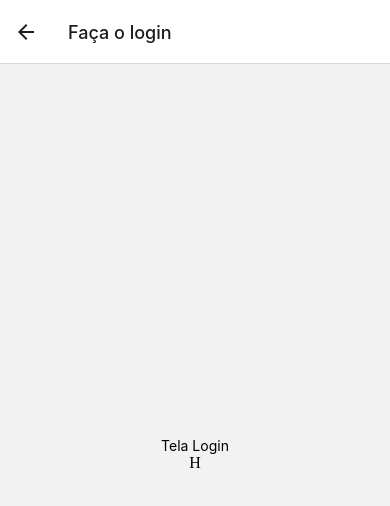
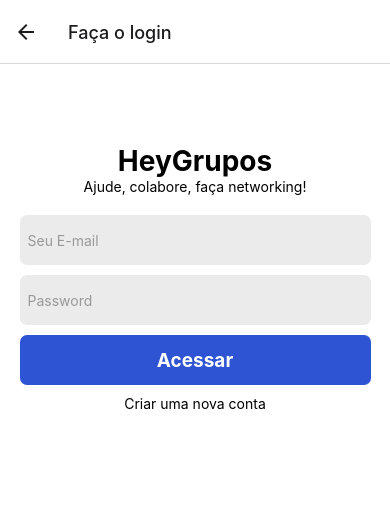
Before and after one commit to FabricioAllves/Hey-groups, a React Native app: screen /SignIn in a window 390 px wide. Shown: the top 506 px of the page. Built offline with nearby package versions, Linux system fonts and the light colour scheme.

Commit message:
Feat: criado tela de login/cadastro e estilizado

```diff
--- a/package.json
+++ b/package.json
@@ -10,6 +10,9 @@
     "lint": "eslint ."
   },
   "dependencies": {
+    "@react-native-firebase/app": "^16.4.6",
+    "@react-native-firebase/auth": "^16.4.6",
+    "@react-native-firebase/firestore": "^16.4.6",
     "@react-navigation/native": "^6.0.16",
     "@react-navigation/native-stack": "^6.9.4",
     "react": "18.1.0",
--- a/src/pages/ChatRoom/index.js
+++ b/src/pages/ChatRoom/index.js
@@ -1,10 +1,16 @@
 import React from 'react';
-import { View, Text, StyleSheet } from 'react-native';
+import { View, Text, Button, StyleSheet } from 'react-native';
+
+import auth from '@react-native-firebase/auth'
+import { useNavigation } from '@react-navigation/native'
 
 export default function ChatRoom() {
+  const navigation = useNavigation()
+
   return (
     <View style={styles.container}>
-      <Text>Tela ChatRoom</Text>H
+      <Text>Tela ChatRoom</Text>
+      <Button title='Logon' onPress={ ()=> navigation.navigate('SignIn')}/>
     </View>
   );
 }
--- a/src/pages/Search/index.js
+++ b/src/pages/Search/index.js
@@ -4,7 +4,7 @@ import { View, Text, StyleSheet } from 'react-native';
 export default function Search() {
   return (
     <View style={styles.container}>
-      <Text>Tela Procurar</Text>H
+      <Text>Tela Procurar</Text>
     </View>
   );
 }
--- a/src/pages/SignIn/index.js
+++ b/src/pages/SignIn/index.js
@@ -1,18 +1,91 @@
-import React from 'react';
-import { View, Text, StyleSheet } from 'react-native';
+import React, { useState } from 'react';
+import { View, SafeAreaView, Text, StyleSheet, TouchableOpacity, TextInput, Platform } from 'react-native';
 
 export default function SignIn() {
+  const [name, setName] = useState('');
+  const [email, setEmail] = useState('');
+  const [password, setPassWord] = useState('');
+  const [type, setType] = useState(false);  //false === Tela Login | true === cadastro
+
   return (
-    <View style={styles.container}>
-      <Text>Tela Login</Text>H
-    </View>
+    <SafeAreaView style={styles.container}>
+
+      <Text style={styles.logo}>HeyGrupos</Text>
+      <Text style={{ marginBottom: 20 }}>Ajude, colabore, faça networking!</Text>
+
+      {type && (
+        <TextInput
+          style={styles.input}
+          name={name}
+          onChangeText={(text) => setName(text)}
+          placeholder="Qual seu nome?"
+          placeholderTextColor='#99999b'
+        />
+      )}
+
+      <TextInput
+        style={styles.input}
+        name={email}
+        onChangeText={(text) => setEmail(text)}
+        placeholder="Seu E-mail"
+        placeholderTextColor='#99999b'
+      />
+      <TextInput
+        style={styles.input}
+        name={password}
+        onChangeText={(text) => setPassWord(text)}
+        placeholder="Password"
+        placeholderTextColor='#99999b'
+      />
+
+      <TouchableOpacity style={[styles.buttonLogin, { backgroundColor: type ? "#51c880" : "#2e54d4" }]}>
+        <Text style={styles.buttonText}>
+          {type ? 'Cadastrar' : 'Acessar'}
+        </Text>
+      </TouchableOpacity>
+
+      <TouchableOpacity onPress={() => setType(!type)}>
+        <Text>
+          {type ? 'Já possuo uma conta' : 'Criar uma nova conta'}
+        </Text>
+      </TouchableOpacity>
+
+    </SafeAreaView>
   );
 }
 
 const styles = StyleSheet.create({
-  container:{
-    flex:1,
+  container: {
+    flex: 1,
+    alignItems: 'center',
+    backgroundColor: '#fff'
+  },
+  logo: {
+    marginTop: Platform.OS === 'android' ? 55 : 80,
+    fontSize: 28,
+    fontWeight: 'bold',
+    color: '#000'
+  },
+  input: {
+    color: '#121212',
+    backgroundColor: '#ebebeb',
+    width: '90%',
+    borderRadius: 7,
+    marginBottom: 10,
+    paddingHorizontal: 8,
+    height: 50
+  },
+  buttonLogin: {
+    width: '90%',
+    height: 50,
     justifyContent: 'center',
-    alignItems: 'center'
+    alignItems: 'center',
+    marginBottom: 10,
+    borderRadius: 7
+  },
+  buttonText: {
+    color: '#fff',
+    fontWeight: 'bold',
+    fontSize: 19
   }
 })
```
Also changed, not shown: 4 other files (tests, documents, lock files or other folders).
